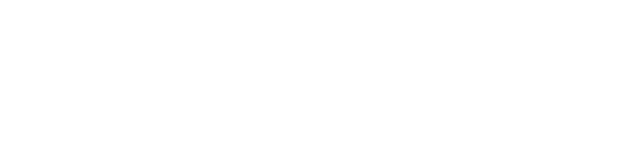
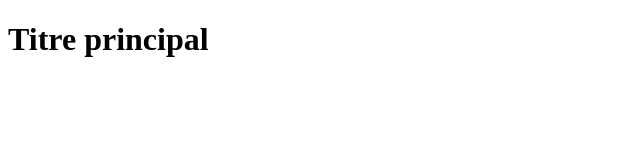
Before and after one commit to anthonywispelaereweb/TestRepoOpenclassrooms, a plain HTML site: page index.html in a window 1280 px wide. Shown: the whole page, without its empty margins (0-640 px from the left). Drawn offline with Linux system fonts and the light colour scheme.

Commit message:
Ajout d'un titre principal

```diff
--- a/index.html
+++ b/index.html
@@ -7,6 +7,6 @@
     <title>Document</title>
 </head>
 <body>
-
+    <h1>Titre principal</h1>
 </body>
 </html>
```
